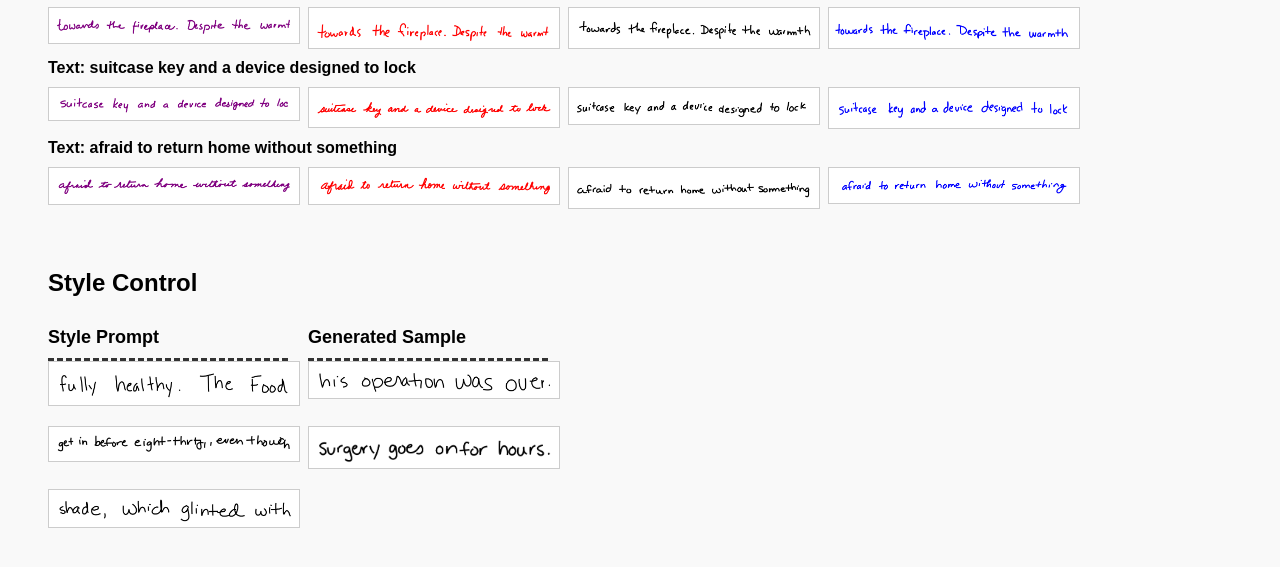
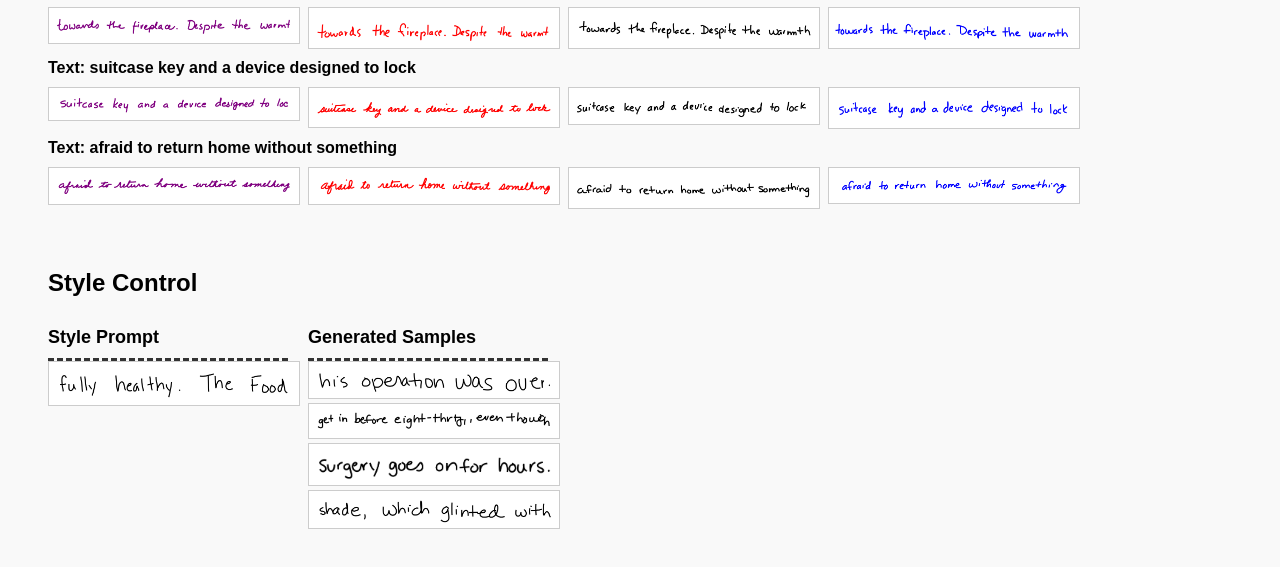
Before and after one commit to akahello-a11y/trink-demo, a plain HTML site: page index.html in a window 1280 px wide. Shown: the part 1501-2068 px from the top of the page. Drawn offline with Linux system fonts and the light colour scheme.

Commit message:
Update index.html

```diff
--- a/index.html
+++ b/index.html
@@ -171,15 +171,17 @@
 <h2>Style Control</h2>
 <div class="sample-grid" style="grid-template-columns: repeat(2, 240px);">
   <div class="method-header">Style Prompt</div>
-  <div class="method-header">Generated Sample</div>
+  <div class="method-header">Generated Samples</div>
 </div>
 
 <div class="sample-grid" style="grid-template-columns: repeat(2, 240px);">
   <img src="figure/style/style_prompt_35.png">
-  <img src="figure/style/generate35_1.png">
-  <img src="figure/style/generate35_2.png">
-  <img src="figure/style/generate35_3.png">
-  <img src="figure/style/generate35_4.png">
+  <div>
+    <img src="figure/style/generate35_1.png">
+    <img src="figure/style/generate35_2.png">
+    <img src="figure/style/generate35_3.png">
+    <img src="figure/style/generate35_4.png">
+  </div>
 </div>
 
 </body>
```
